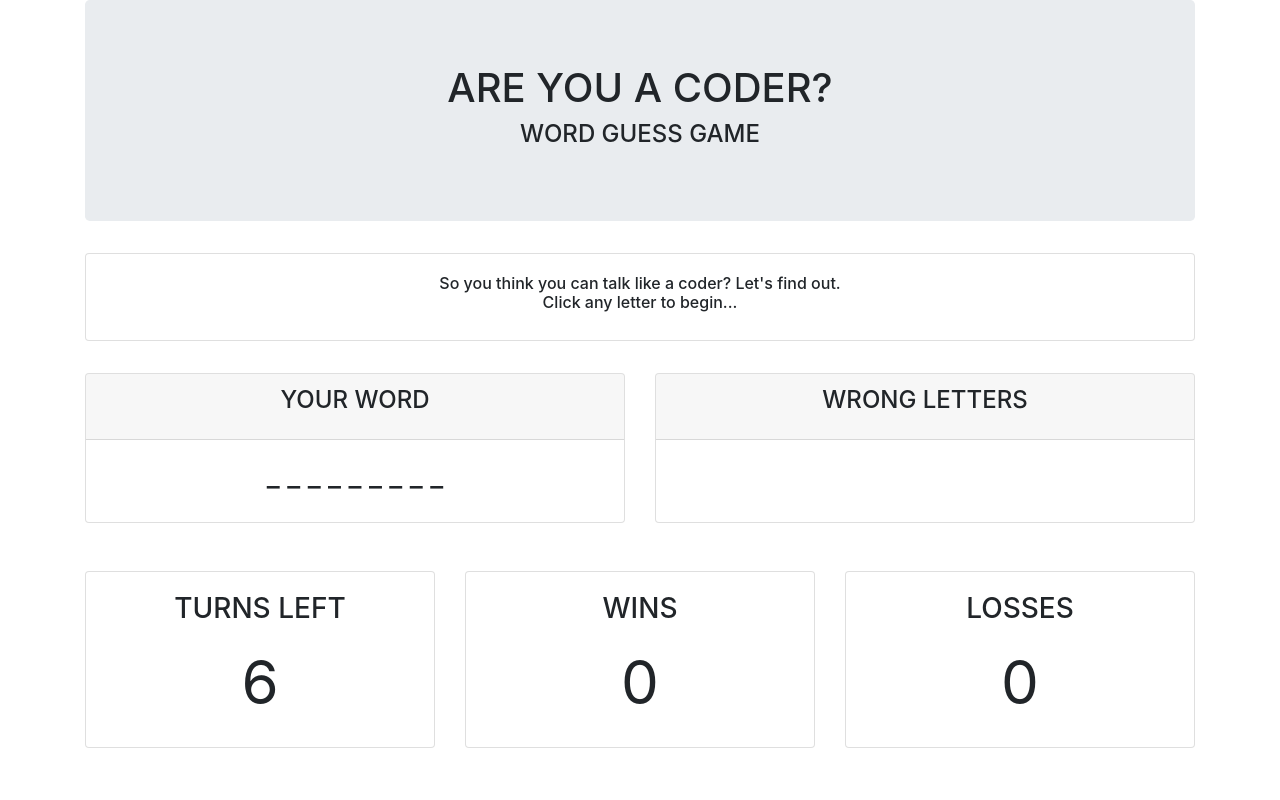
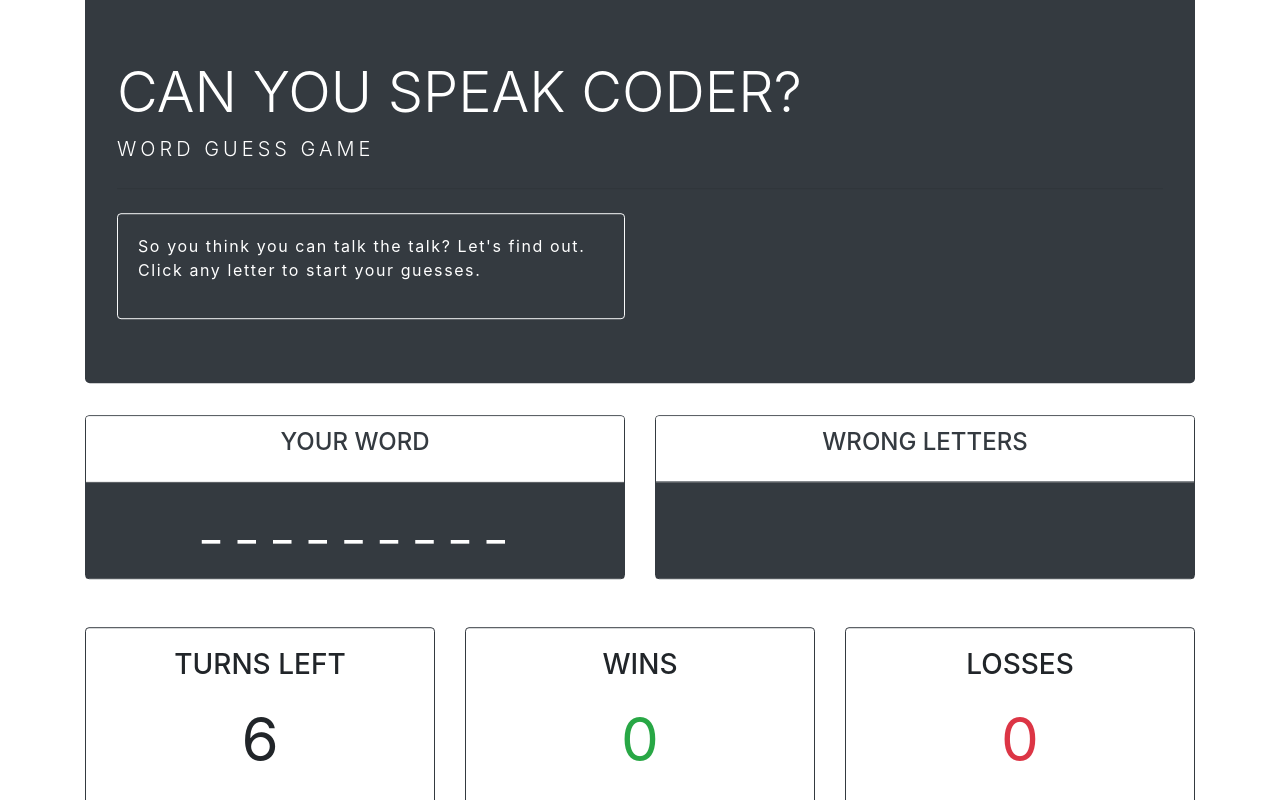
Before and after one commit to hannahborel/wordGueess, a plain HTML site: page index.html in a window 1280 px wide. Drawn offline with nearby package versions, Linux system fonts and the light colour scheme.

Commit message:
css completed. Ready for deploymenet.

```diff
--- a/index.html
+++ b/index.html
@@ -5,42 +5,39 @@
     <meta name="viewport" content="width=device-width, initial-scale=1.0">
     <title>Word Guess Game</title>
 
+
+    <link rel="stylesheet" href="https://maxcdn.bootstrapcdn.com/bootstrap/4.0.0/css/bootstrap.min.css">
     <link rel="stylesheet" type="text/css" href="style.css">
-    <link rel="stylesheet" href="https://maxcdn.bootstrapcdn.com/bootstrap/4.0.0/css/bootstrap.min.css">
 </head>
 
 <body>
     <!-- Bootstrap container will hold everything -->
-    <div class= "container">
-        <!-- Jumbtotron holds title section -->
-        <div class = "jumbotron text-center">
-            <div class = "container">
-                <h1> ARE YOU A CODER?</h1>
-                <h4> WORD GUESS GAME</h4>
-            </div>
+    <div class= "container centered">
+        <div class="jumbotron bg-dark text-white">
+            <h1 class="display-4">CAN YOU SPEAK CODER?</h1>
+            <p class="lead">WORD GUESS GAME</p>
+            <hr class="my-4">
+         <div class="row">
+             <div class="col-lg-6">
+                <div class="card bg-dark text-wite border-light">
+                    <div class="card-body">
+                        <p class="lead-directions">So you think you can talk the talk? Let's find out.<br> Click any letter to start your guesses.</p>
+                    </div>
+               </div>
+             </div>
         </div>
-
-
-        <div class="row">
-            <div class="col-lg-12">
-                <div class="card" style="margin-bottom: 2rem;">
-                    <div class="card-body text-center">
-                        <h6>So you think you can talk like a coder? Let's find out.<br> Click any letter to begin...</h6>
-                    </div>
-                </div>
-            </div>
-        </div>
+    </div>
 
 
                 <!-- First Card: Holds Word to Guess (blanks and guessed word) -->
 
                 <div class="row">
                     <div class="col" style="margin-bottom: 3rem;">
-                        <div class="card text-center h-100">
-                            <div class="card-header">
+                        <div class="card border-dark text-center h-100">
+                            <div class="card-header bg-white text-dark">
                             <h4 class="card-title">YOUR WORD</h4>
                             </div>
-                            <div class="card-body">
+                            <div class="card-body bg-dark text-white">
                                 <h3 id="word-blanks"></h3>
                             </div>
                         </div>
@@ -48,11 +45,11 @@
 
                 <!-- Second Card: Holds the list of Wrong User Guesses. -->
                 <div class="col" style="margin-bottom: 3rem;">
-                    <div class="card text-center h-100">
-                        <div class="card-header">
+                    <div class="card border-dark text-center h-100">
+                        <div class="card-header border-dark bg-white text-dark">
                             <h4 class="card-title">WRONG LETTERS</h4>
                         </div>
-                        <div class="card-body">
+                        <div class="card-body bg-dark text-white">
                             <h3 id="wrong-guesses"></h3>
                         </div>
                     </div>
@@ -63,7 +60,7 @@
         <div class="row">
                 <!-- Third card: HOlds the Number of Wrong Guesses -->
             <div class= "col">
-                <div class="card text-center">
+                <div class="card text-center border-dark">
                     <div class="card-body">
                             <div class="card-title">
                                 <h3>TURNS LEFT </h3>
@@ -77,27 +74,27 @@
 
                 <!-- Fourth Card: Holds Num of Wins -->
             <div class = "col">
-                <div class="card text-center">
+                <div class="card text-center border-dark">
                     <div class="card-body">
                         <div class="card-title">
                             <h3>WINS</h3>
                         </div>
 
                         <!-- winCounter: dumping the number of wins -->
-                         <span id="win-counter">0</span>
+                        <p class="card-text text-success"> <span id="win-counter">0</span></p>
                     </div>
                 </div>
             </div>
                 <!-- Fifth card: Holds num of losses -->
             <div class="col">
-                <div class="card text-center">
+                <div class="card text-center border-dark">
                     <div class="card-body">
                         <div class="card-title">
                             <h3>LOSSES</h3>
                         </div>
 
                         <!-- lossGounter: dumping number of losses -->
-                         <span id="loss-counter">0</span>
+                        <p class="card-text text-danger"><span id="loss-counter">0</span></p>
                     </div>
                   </div>
                 </div>
--- a/logic.js
+++ b/logic.js
@@ -44,7 +44,7 @@ function startGame(){
 
     // Fill up the blanks and Sucesses list with the appropriate number of blanks.
     for(var i = 0; i < lettersInChosenWord.length; i++){
-        blanksAndSucesss.push("_");
+        blanksAndSucesss.push(" _ ");
     };
 
     // Print the inital blanks in the console
--- a/style.css
+++ b/style.css
@@ -1,3 +1,21 @@
+.centered {
+    position: fixed;
+    top: 50%;
+    left: 50%;
+    transform: translate(-50%, -50%);
+  }
+
+  #word-blanks, #wrong-guesses{
+      font-size: 40px;
+      letter-spacing: .2rem;
+  }
+
+.lead{
+    letter-spacing: .25rem;
+}
+.lead-directions{
+    letter-spacing: .1rem;
+}
 #guesses-left, #win-counter, #loss-counter{
     font-size:60px;
 }
```
